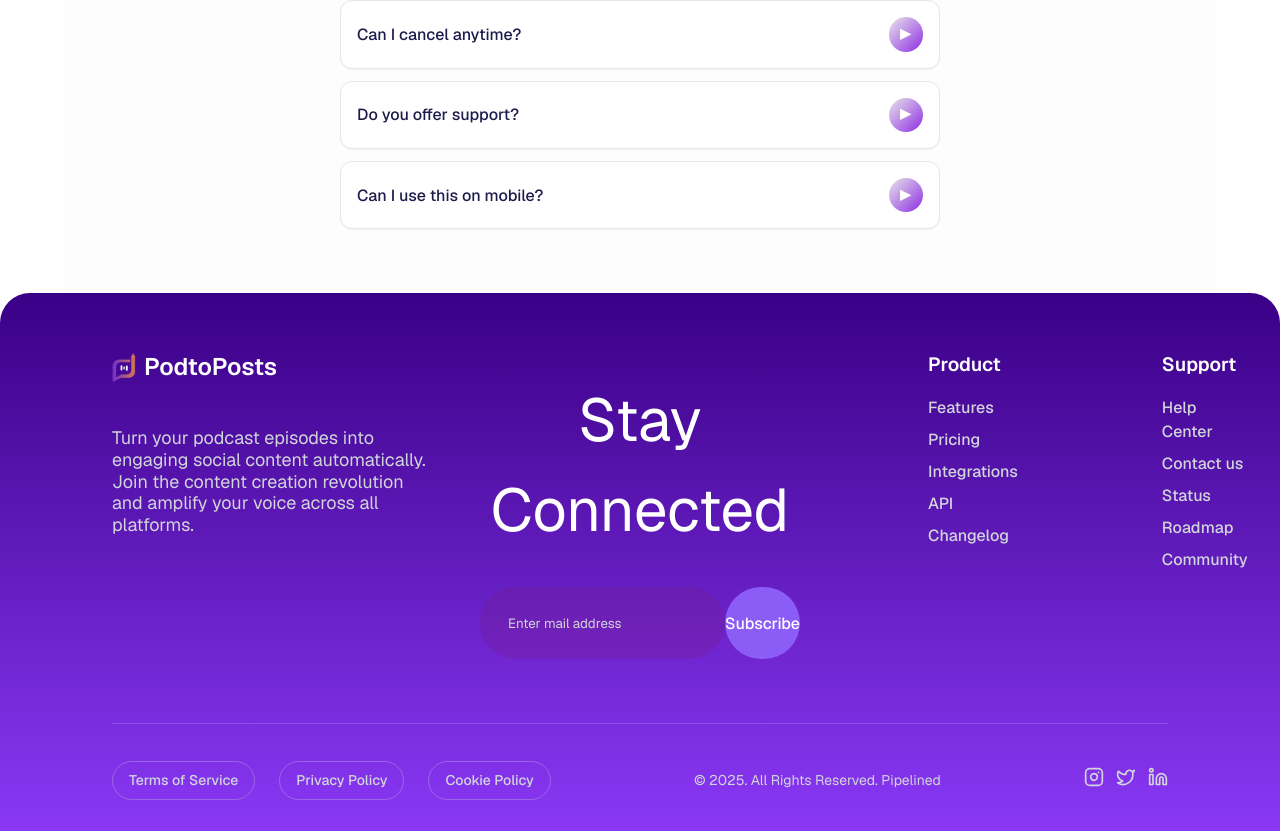
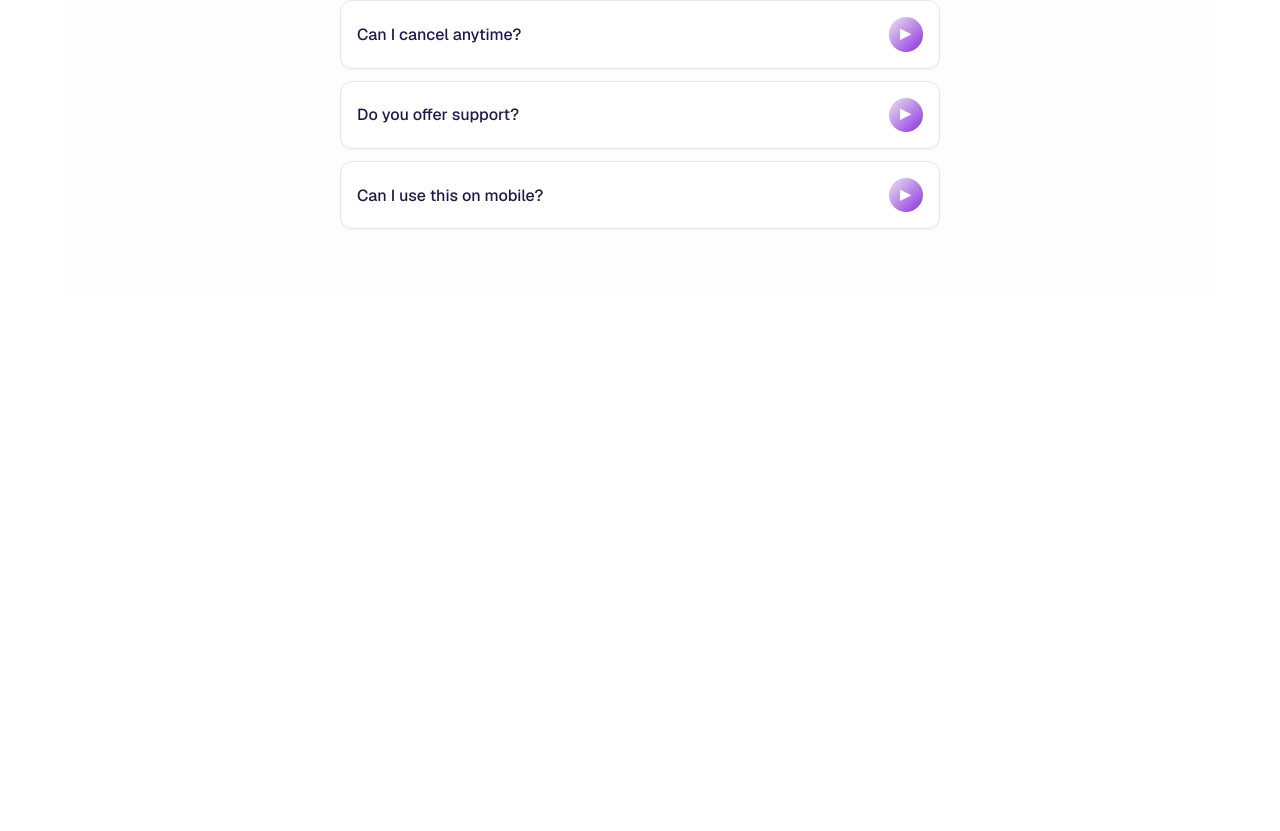
Before and after one commit to botkumar01/pod2posts, a React (Vite) app: page /home in a window 1280 px wide. Shown: the part 3315-4146 px from the top of the page. After the commit the page ends 3608 px from the top, so only its background shows below. Built offline with nearby package versions, Linux system fonts and the light colour scheme; a web font is replaced by a local one.

Commit message:
Update HomePage.tsxcmd footer

```diff
--- a/src/Pages/HomePage.tsx
+++ b/src/Pages/HomePage.tsx
@@ -4,7 +4,7 @@ import Nav from "../components/Nav/Nav";
 import Button from "../components/Button";
 import InfoCard from "../components/InfoCard";
 import GradientText from "../components/GradientText";
-import Footer from "./Footer";
+// import Footer from "./Footer";
 import FAQPage from "./FAQPage";
 import PodcastCard from "../components/podcastCard";
 import FeatureCard from "../components/FeatureCard";
@@ -209,7 +209,7 @@ const HomePage: React.FC = () => {
 
         <FAQPage />
       </div>
-      <Footer />
+{/*       <Footer /> */}
     </>
   );
 };
```
